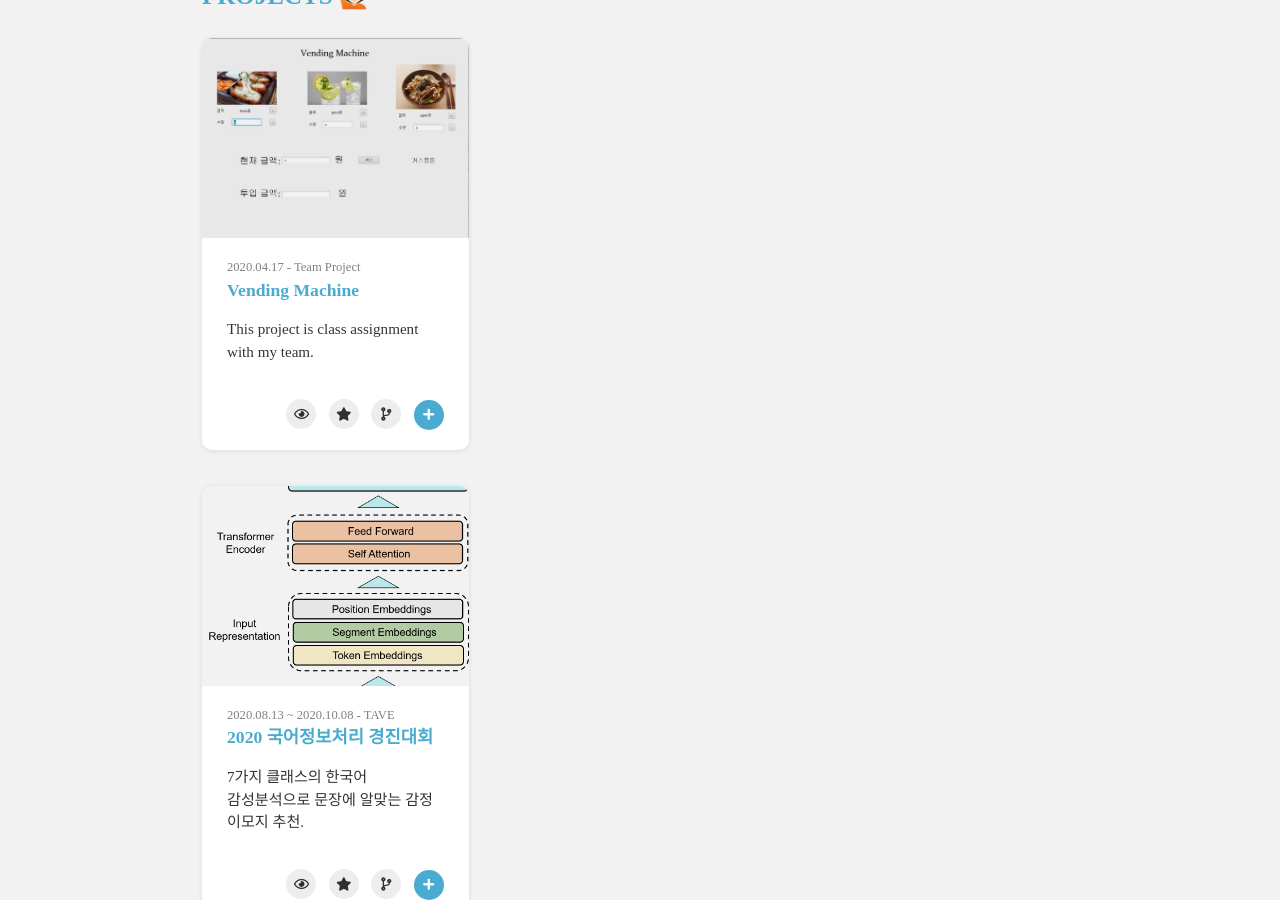
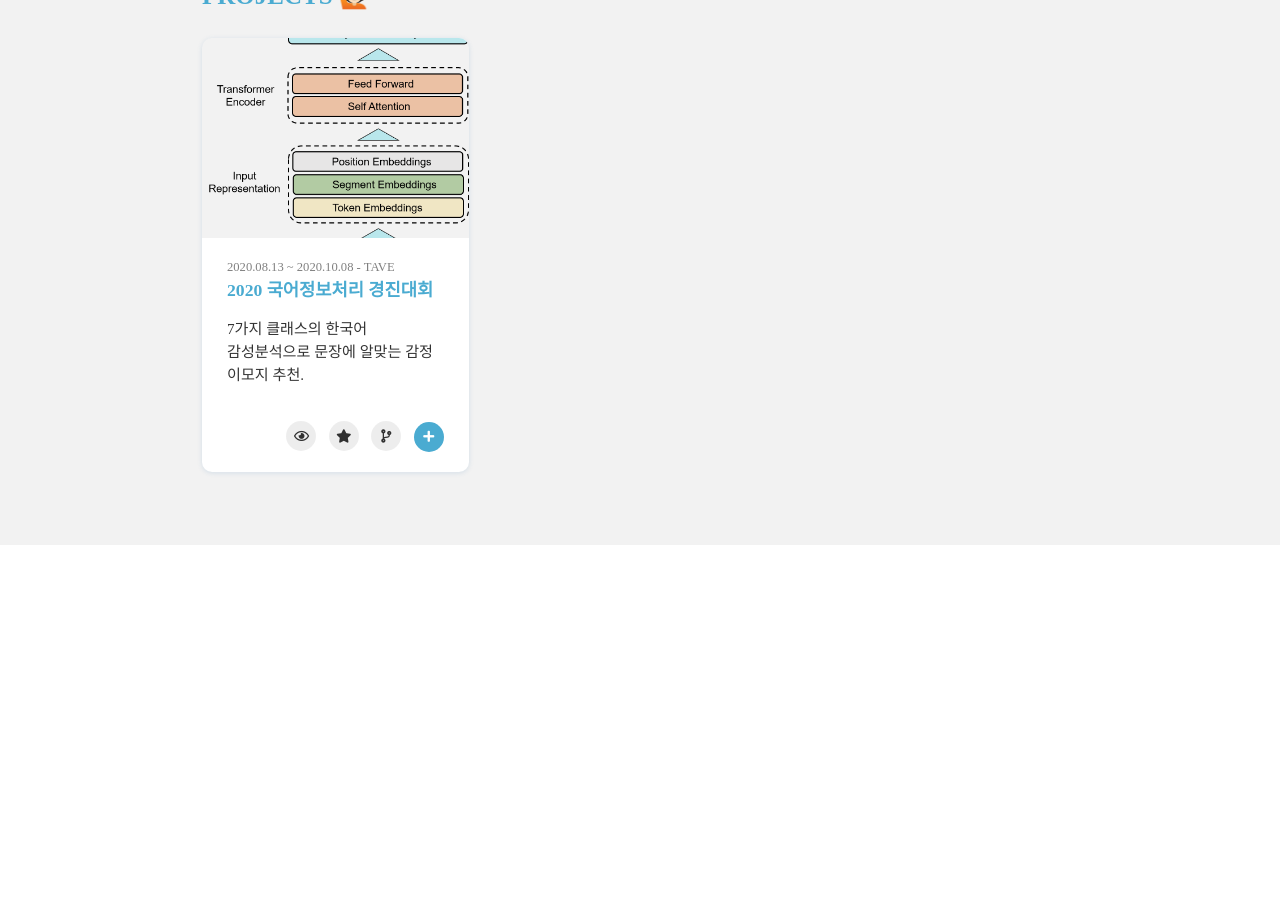
Before and after one commit to Marshmellowon/marshmellowon.github.io, a Jekyll site: the page built from portfolio.html, in a window 1280 px wide and 900 px high, scrolled down 792 px. Built offline with Jekyll 4.4.1, drawn with Linux system fonts in a browser that asks for light colours; nearby versions of some CDN libraries; some web fonts are replaced; after the commit the page ends 1337 px from its top, so only the background shows below that.

Commit message:
delete project

```diff
--- a/_data/projects.yml
+++ b/_data/projects.yml
@@ -1,19 +1,3 @@
-- project:
-    print: True # If 'False' is selected, it will not be displayed in 'home.html > aside > .proj-content'.
-    modal: True # If 'True' is selected, modal can open in 'portfolio.html'.
-    url: https://github.com/Algorithmteam2020/teamproject_vendingmachine # Full URL
-    image: "vending.JPG" # path: assets/project/
-    date: 2020.04.17 - Team Project
-    title: Vending Machine
-    summary: Vending machine with Scene Builder
-    description: This project is class assignment with my team.
-    contents:
-      - title: Team Project
-        image:
-        description: <li>Class - 컴퓨터알고리즘</li>
-          <li>Project Repository - <a href="https://github.com/Algorithmteam2020/teamproject_vendingmachine">Team Project</a></li>
-          <li>Project Readme - <a href="https://github.com/Marshmellowon/teamproject_vendingmachine">Scenebuilder 사용법</a></li>
-
 - project:
     print: True
     modal: True # If 'True' is selected, modal can open in 'portfolio.html'.
```
